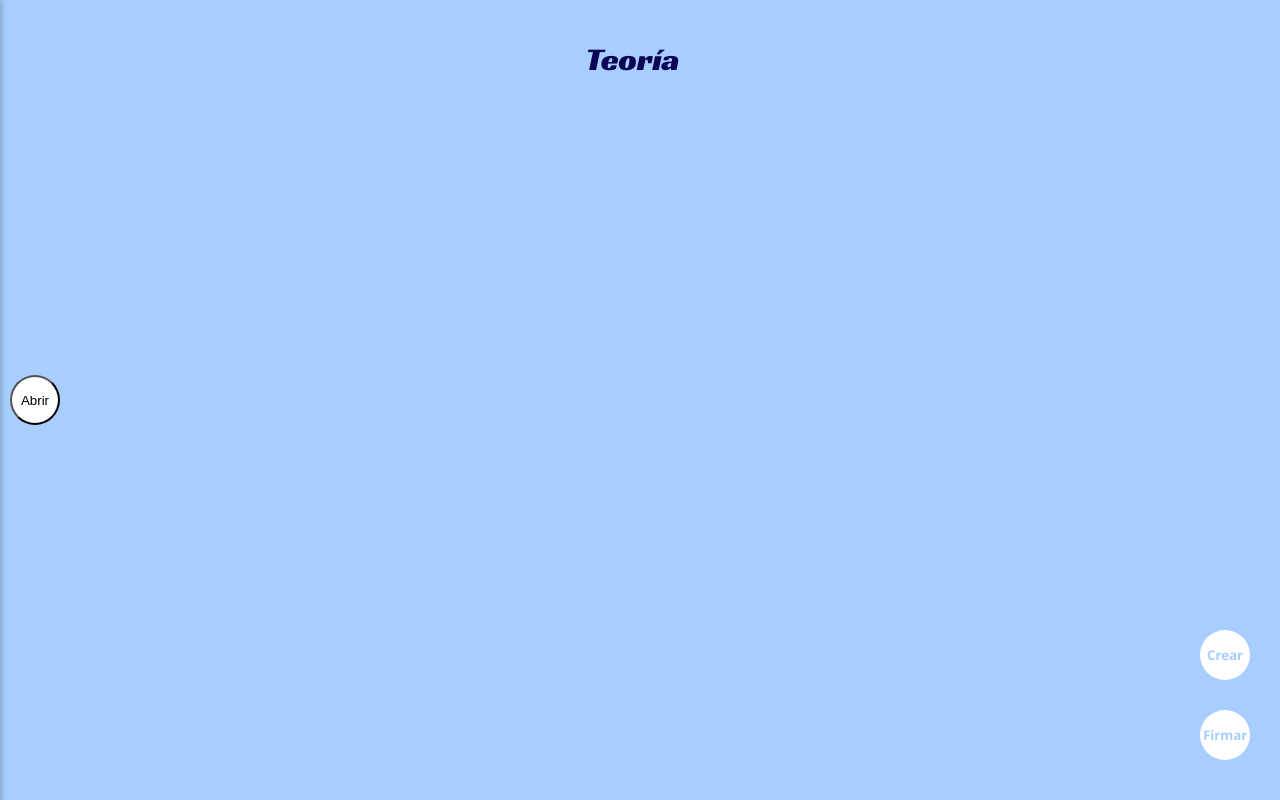
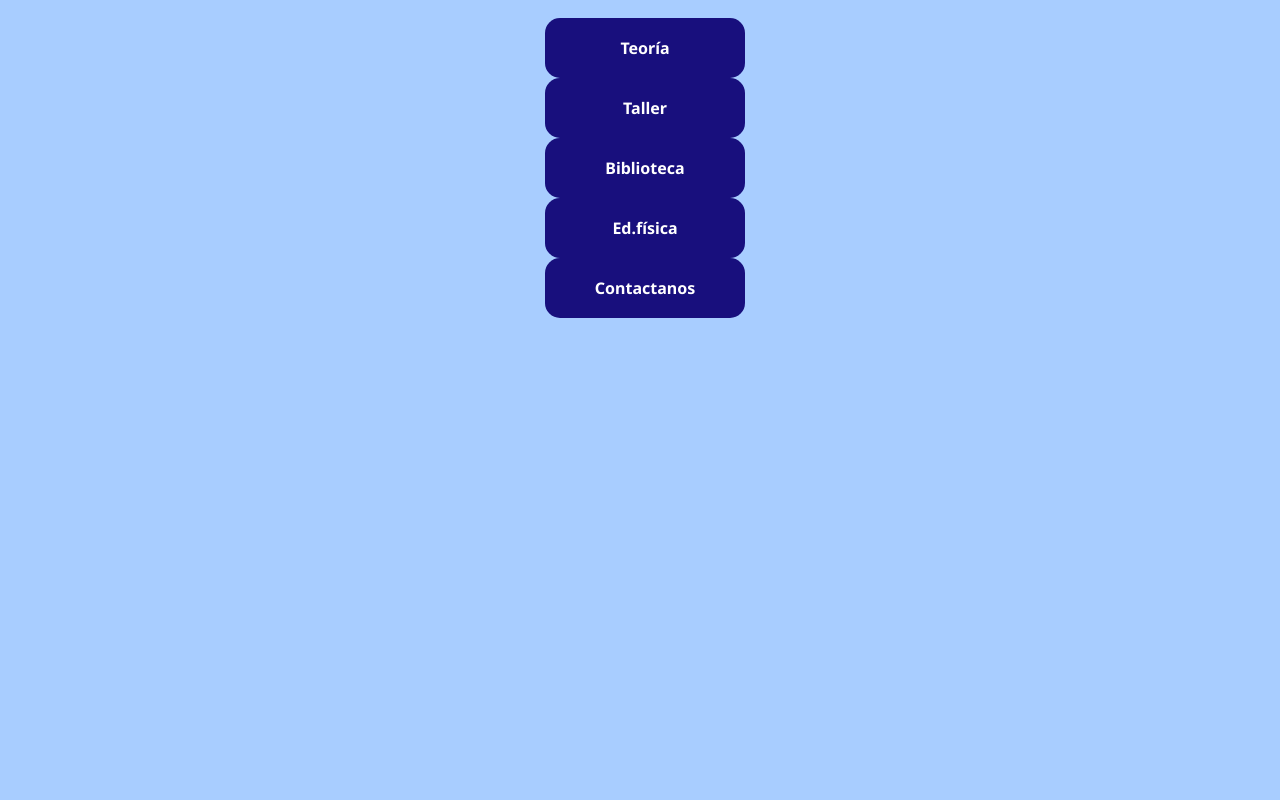
Before and after one commit to LuceroValentina/Proyecto-Cuaderno-de-comunicaciones, a React (Create React App) app: page /secciones in a window 1280 px wide. Built offline with nearby package versions, Linux system fonts and the light colour scheme.

Commit message:
Subiendo enrutamiento de botones Teoria, Taller, Ed.fisica, Biblioteca con PantallaSecciones

```diff
--- a/package.json
+++ b/package.json
@@ -9,6 +9,7 @@
     "@testing-library/user-event": "^13.5.0",
     "react": "^19.1.0",
     "react-dom": "^19.1.0",
+    "react-router-dom": "^7.8.2",
     "react-scripts": "5.0.1",
     "web-vitals": "^2.1.4"
   },
--- a/src/App.jsx
+++ b/src/App.jsx
@@ -4,12 +4,28 @@ import PantallaBiblioteca from './components/PantallaBiblioteca';
 import PantallaTeoria from './components/PantallaTeoria';
 import PantallaEditar from './components/PantallaEditar';
 import PantallaTaller from './components/PantallaTaller';
+import PantallaSecciones from './components/PantallaSecciones';
+import PantallaEducacionFisica from './components/PantallaEducacionFisica';
+//import Contactos from './components/Contactos';
+import { BrowserRouter, Routes, Route } from "react-router-dom";
 
 function App() {
   return (
     <div className='fondo'>
       &nbsp;
-      <PantallaTeoria/>
+      <BrowserRouter>
+      <Routes>
+        {/*<Route path="/login" element={<Login setUser={setUser} />} />
+        <Route path="/*" element={user ? <AppRouter user={user} /> : <Navigate to="/login" />} />
+        estas enrutaciones son del login*/}
+        <Route path="/secciones" element={<PantallaSecciones/>} />
+        <Route path="/seccion_teoria" element={<PantallaTeoria/>} />
+        <Route path="/seccion_taller" element={<PantallaTaller/>} />
+        <Route path="/seccion_biblioteca" element={<PantallaBiblioteca/>} />
+        <Route path="/seccion_edfisica" element={<PantallaEducacionFisica/>} />
+        {/*<Route path="/seccion_contactos" element={<Contactos/>} />*/}
+      </Routes>
+    </BrowserRouter>
     </div>
   );
 }//Para acceder a la pestaña biblioteca <PantallaBiblioteca/> y borrar <PantallaInicio/>
--- a/src/components/PantallaSecciones.jsx
+++ b/src/components/PantallaSecciones.jsx
@@ -1,25 +1,24 @@
 import React from 'react';
 import { useNavigate } from 'react-router-dom';
-//import "../css/PantallaSecciones.css";
-//import "../css/Elementos.css";
+import "../css/Elementos.css";
 
 const PantallaSecciones = () => {
     const navigate = useNavigate();
     return (
         <div className='container'>
-            <button className="boton" onClick={() => navigate("/seccion_teoria")}>
+            <button className="botonOscuro" onClick={() => navigate("/seccion_teoria")}>
                 Teoría
             </button>
-            <button className="boton" onClick={() => navigate("/seccion_taller")}>
+            <button className="botonOscuro" onClick={() => navigate("/seccion_taller")}>
                 Taller
             </button>
-            <button className="boton" onClick={() => navigate("/seccion_biblioteca")}>
+            <button className="botonOscuro" onClick={() => navigate("/seccion_biblioteca")}>
                 Biblioteca
             </button>
-            <button className="boton" onClick={() => navigate("/seccion_edfisica")}>
+            <button className="botonOscuro" onClick={() => navigate("/seccion_edfisica")}>
                 Ed.física
             </button>
-            <button className="boton" onClick={() => navigate("/seccion_contactos")}>
+            <button className="botonOscuro" onClick={() => navigate("/seccion_contactos")}>
             Contactanos
             </button>
         </div>
```
Also changed, not shown: 1 other file (tests, documents, lock files or other folders).
